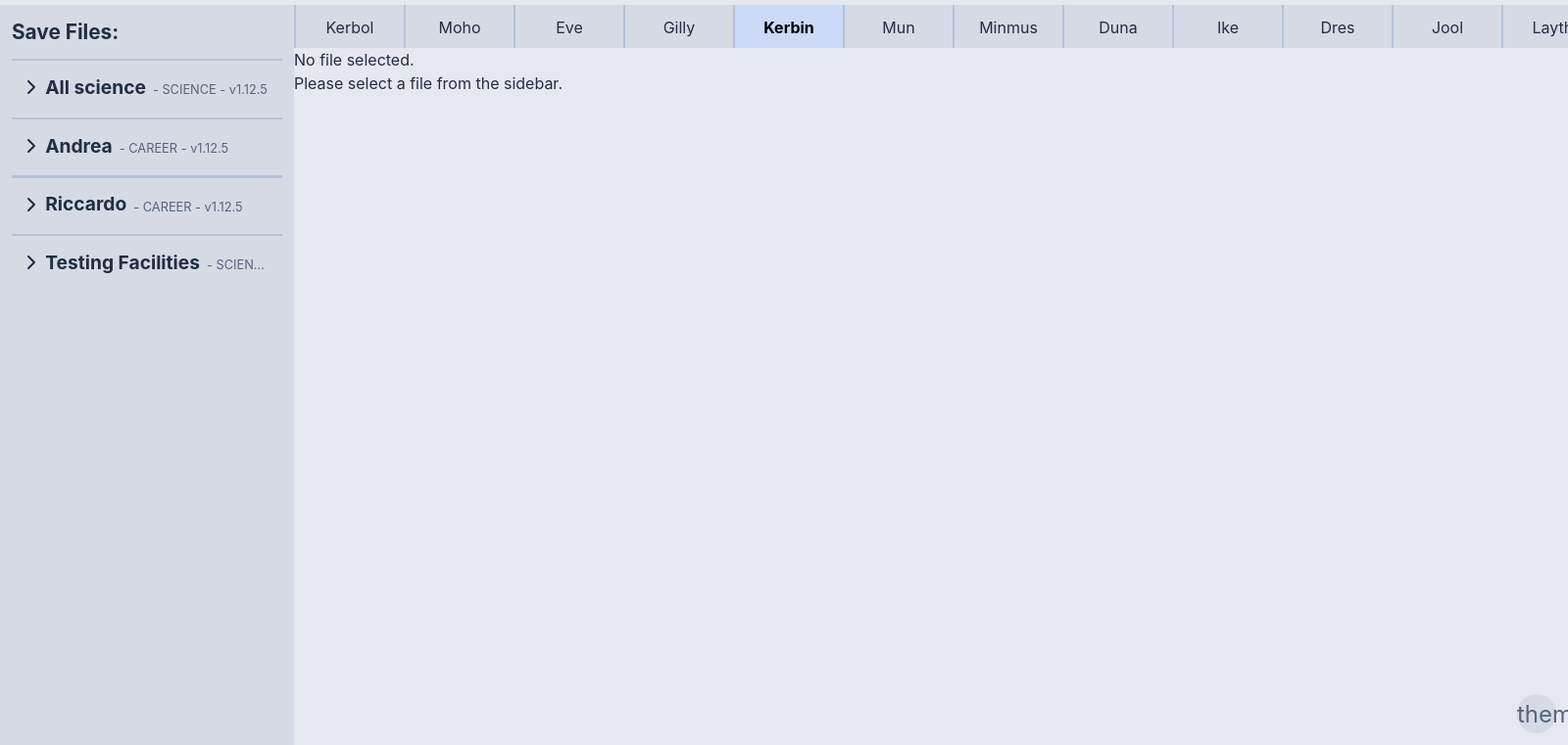
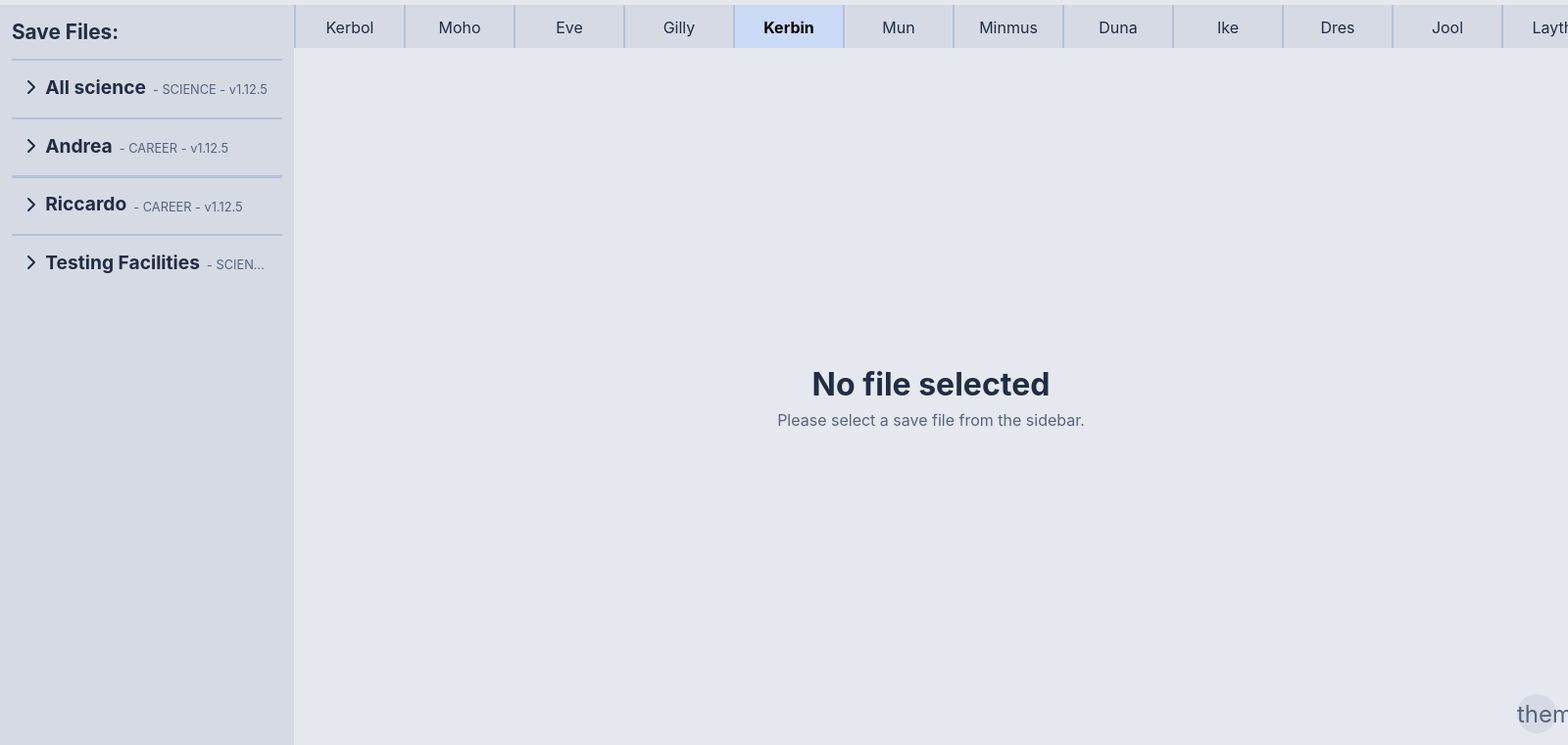
Before and after one commit to Riki9811/ksp-science-checklist, an Electron app: page src/index.html in a window 1600 px wide. Shown: the part 39-800 px from the top of the page at 98% size. Drawn offline with nearby package versions, Linux system fonts and the light colour scheme; no server answers.

Commit message:
Style 'no content' display, set main content as user selectable

```diff
--- a/src/index.css
+++ b/src/index.css
@@ -3,3 +3,4 @@
 @import url("styles/sidebar.css");
 @import url("styles/content.css");
 @import url("styles/tablist.css");
+@import url("styles/noContent.css");
--- a/src/index.html
+++ b/src/index.html
@@ -66,9 +66,9 @@
 					<div class="tab" id="tab-eeloo" data-body="eeloo">Eeloo</div>
 				</div>
 				<div id="main-content">
-					<div id="no-selection">
-						<h1>No file selected.</h1>
-						<h1>Please select a file from the sidebar.</h1>
+					<div id="no-content">
+						<h1>No file selected</h1>
+						<p>Please select a save file from the sidebar.</p>
 					</div>
 				</div>
 			</main>
--- a/src/styles/content.css
+++ b/src/styles/content.css
@@ -9,5 +9,6 @@
 #main-content {
 	display: flex;
 	flex-direction: column;
+	user-select: auto;
 	height: 100%;
 }
--- /dev/null
+++ b/src/styles/noContent.css
@@ -0,0 +1,16 @@
+#no-content {
+    flex-grow: 1;
+    display: flex;
+    align-items: center;
+    justify-content: center;
+    flex-direction: column;
+}
+
+#no-content > h1 {
+    font-weight: bolder;
+    font-size: 200%;
+}
+
+#no-content > p {
+    color: var(--textCol-secondary);
+}
```
